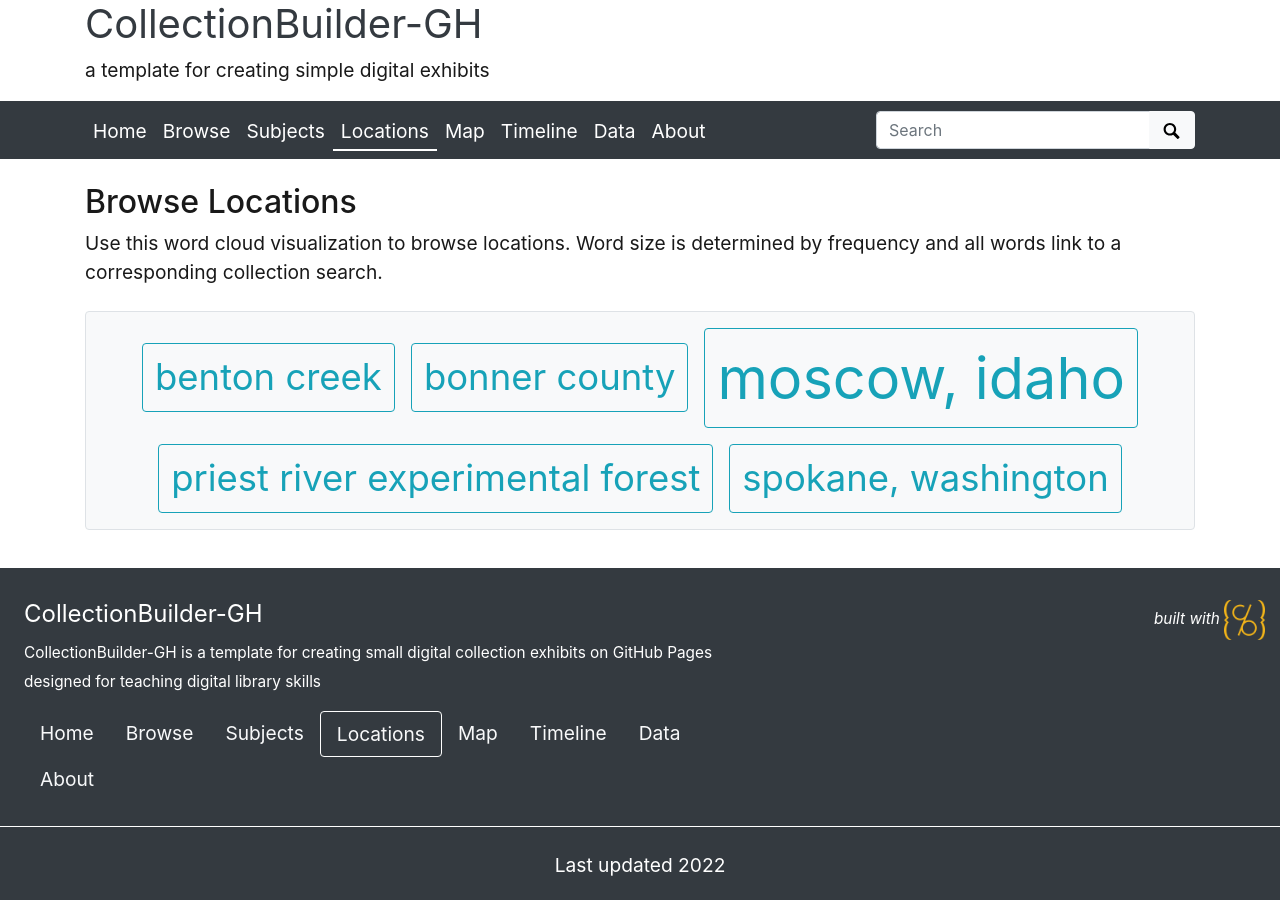
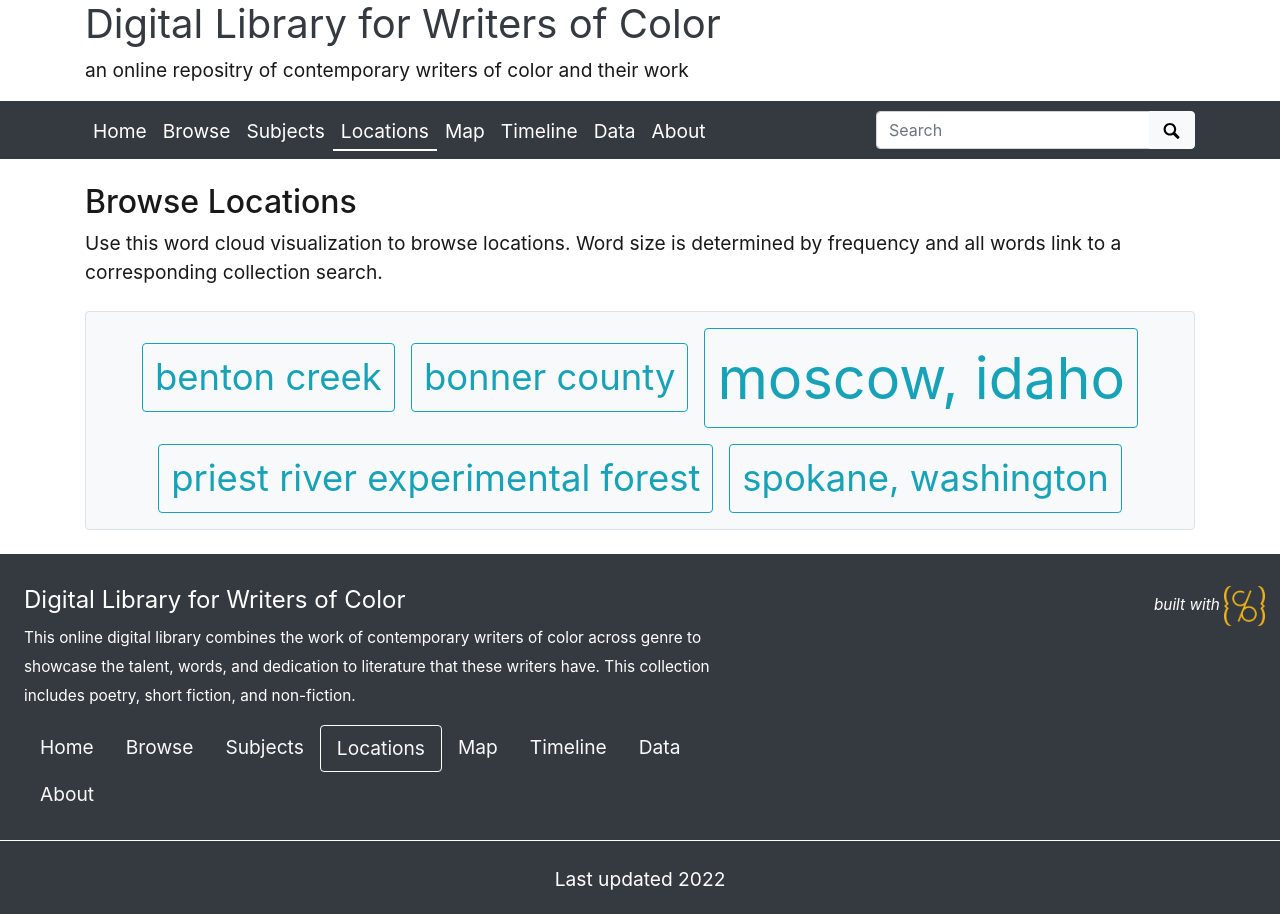
Before and after one commit to chmccla/Digital-Library-for-Writers-of-Color, a Jekyll site: the page built from pages/locations.md, in a window 1280 px wide. Built offline with Jekyll 4.4.1, drawn with Linux system fonts in a browser that asks for light colours.

Commit message:
Fixed some title and description.

```diff
--- a/_config.yml
+++ b/_config.yml
@@ -20,14 +20,14 @@ source-code: https://github.com/CollectionBuilder/collectionbuilder-Digital-Libr
 # SITE SETTINGS
 #
 # title of site appears in banner
-title: CollectionBuilder-GH
+title: Digital Library for Writers of Color
 # tagline, a short phrase that will appear throughout the site in the top banner
-tagline: a template for creating simple digital exhibits
+tagline: an online repositry of contemporary writers of color and their work
 # description appears in meta tags and other locations
 # this description might appear in search result lists, keep around 160 characters max
-description: "CollectionBuilder-GH is a template for creating small digital collection exhibits on GitHub Pages designed for teaching digital library skills"
+description: This online digital library combines the work of contemporary writers of color across genre to showcase the talent, words, and dedication to literature that these writers have. This collection includes poetry, short fiction, and non-fiction.
 # creator of the digital collection, to appear in meta tags; we typically use our GitHub usernames but feel free to just use your name
-author: CollectionBuilder
+author: Christiana McClain
 
 ##########
 # COLLECTION SETTINGS
```
